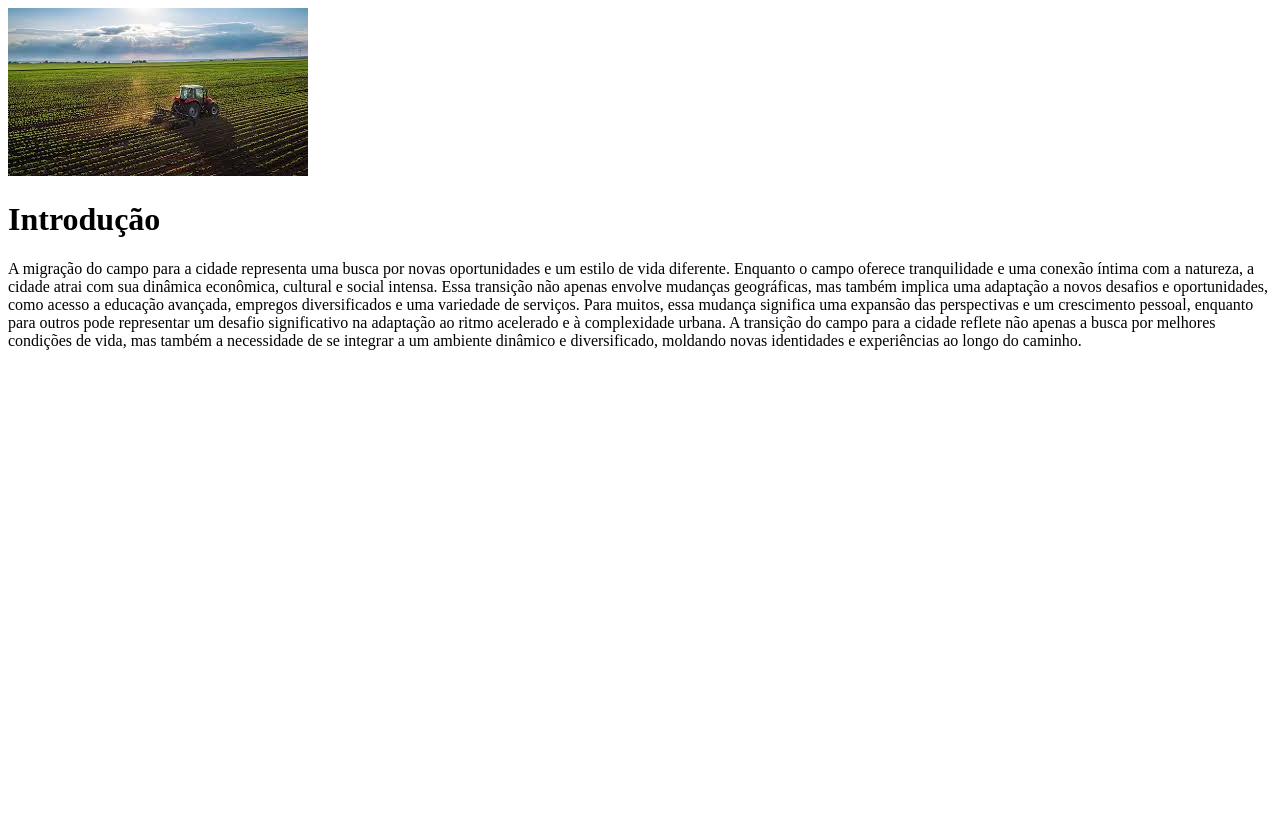
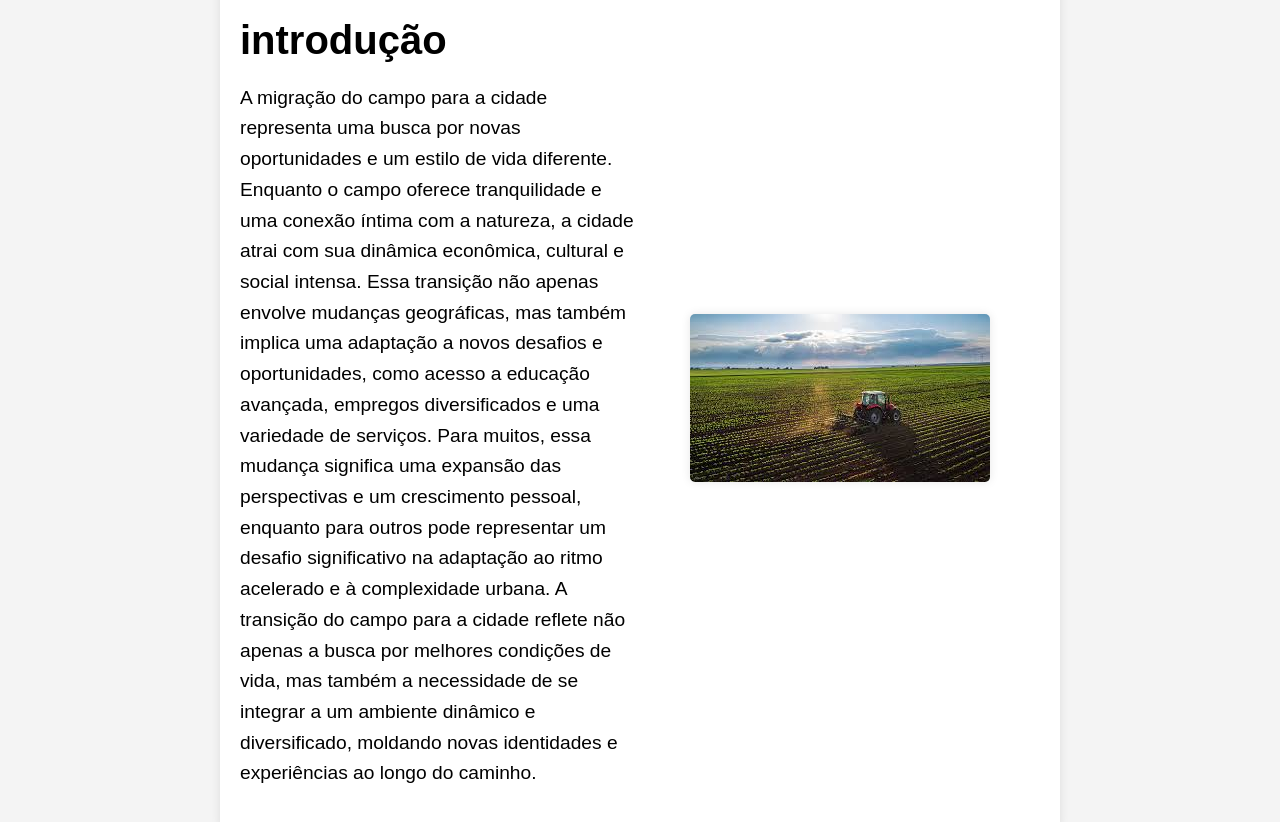
Before and after one commit to luisaoliveiraa/agrinho, a plain HTML site: page index.html in a window 1280 px wide. Before the commit the page ends 800 px from the top, so only its background shows below. Drawn offline with Linux system fonts and the light colour scheme.

Commit message:
Update index.html

```diff
--- a/index.html
+++ b/index.html
@@ -4,19 +4,21 @@
     <meta charset="UTF-8">
     <meta name="viewport" content="width=device-width, initial-scale=1.0">
     <title>do campo à cidade</title>
-
+    <link rel="stylesheet" href="style.css">
 </head>
 <body>
-    <div class="content">
-        <img src="img/agro.png">
-        <div>
-    </style>
-</head>
-<body>
-    <div class="content">
-        <h1>Introdução</h1>
-        <p>A migração do campo para a cidade representa uma busca por novas oportunidades e um estilo de vida diferente. Enquanto o campo oferece tranquilidade e uma conexão íntima com a natureza, a cidade atrai com sua dinâmica econômica, cultural e social intensa. Essa transição não apenas envolve mudanças geográficas, mas também implica uma adaptação a novos desafios e oportunidades, como acesso a educação avançada, empregos diversificados e uma variedade de serviços.
+    <div class="container">
+        <div class="content">
+            <div class="text">
+                <h1>introdução</h1>
+                <p>A migração do campo para a cidade representa uma busca por novas oportunidades e um estilo de vida diferente. Enquanto o campo oferece tranquilidade e uma conexão íntima com a natureza, a cidade atrai com sua dinâmica econômica, cultural e social intensa. Essa transição não apenas envolve mudanças geográficas, mas também implica uma adaptação a novos desafios e oportunidades, como acesso a educação avançada, empregos diversificados e uma variedade de serviços.
             Para muitos, essa mudança significa uma expansão das perspectivas e um crescimento pessoal, enquanto para outros pode representar um desafio significativo na adaptação ao ritmo acelerado e à complexidade urbana. A transição do campo para a cidade reflete não apenas a busca por melhores condições de vida, mas também a necessidade de se integrar a um ambiente dinâmico e diversificado, moldando novas identidades e experiências ao longo do caminho.</p>
+</p>
+            </div>
+            <div class="image">
+                <img src="img/agro.png" alt="Imagem ao lado do texto">
+            </div>
+        </div>
     </div>
 </body>
 </html>
```
